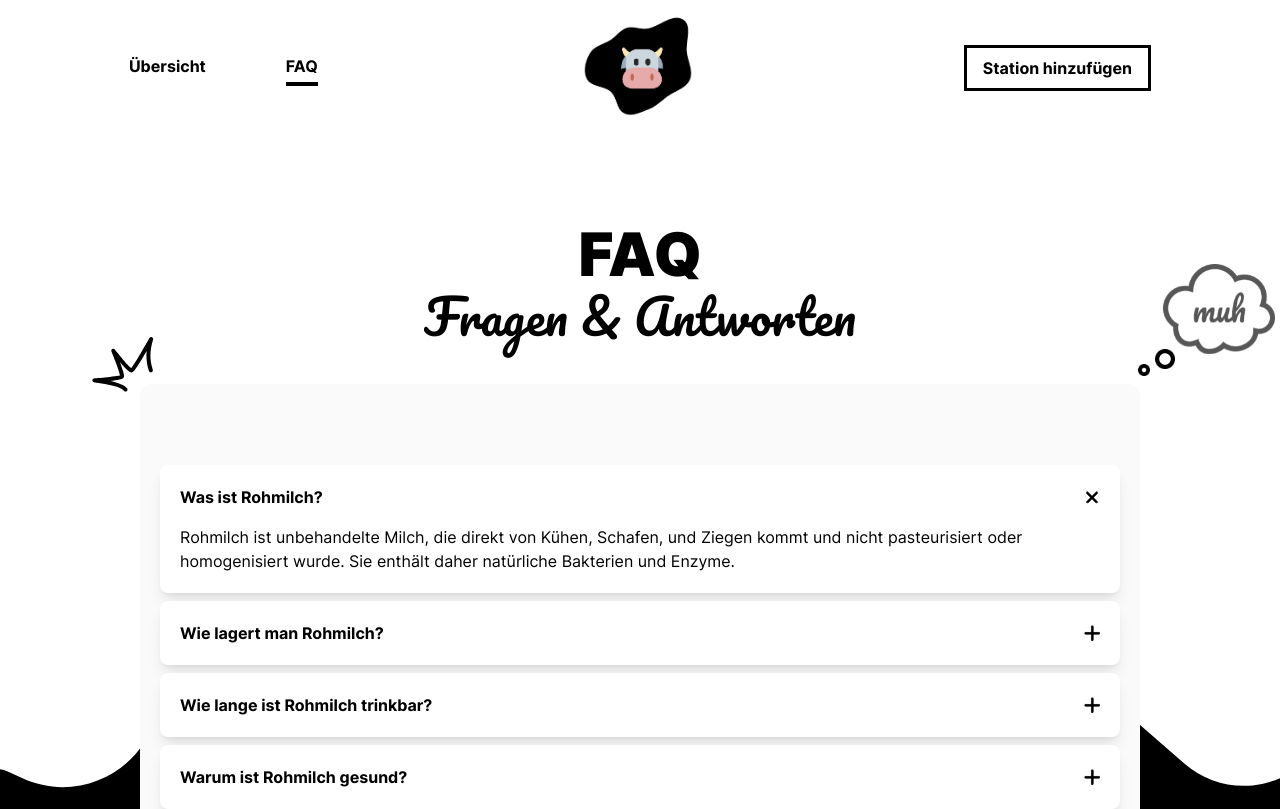
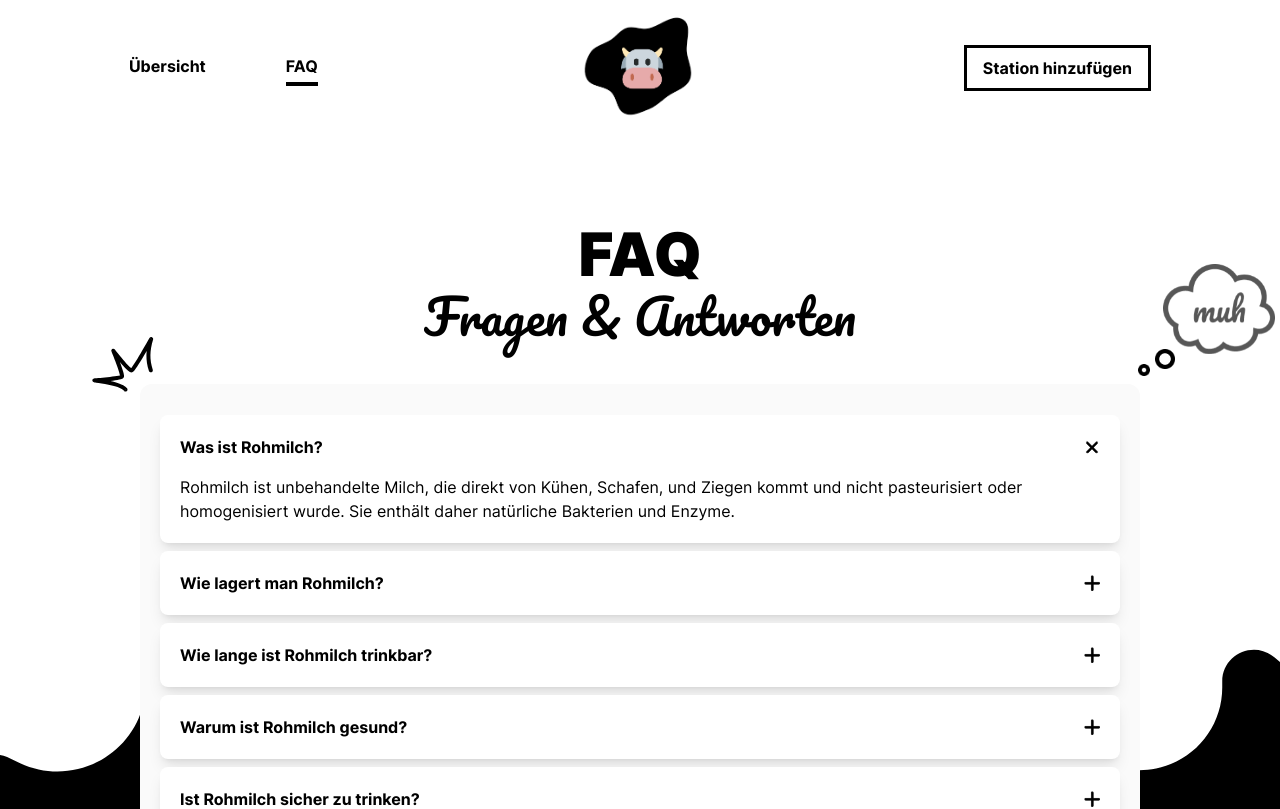
Before and after one commit to meisteraxel/rohmilch-kaufen.de, a React (Vite) app: page /faq in a window 1280 px wide. Shown: the top 809 px of the page. Built offline with nearby package versions, Linux system fonts and the light colour scheme.

Commit message:
reduced height of faq container

```diff
--- a/src/index.css
+++ b/src/index.css
@@ -5,26 +5,31 @@
 @font-face {
   font-family: "Pacifico";
   src: url("./assets/fonts/Pacifico-Regular.ttf");
+  font-display: swap;
 }
 
 @font-face {
   font-family: "Inter";
   src: url("./assets/fonts/Inter-Regular.ttf");
+  font-display: swap;
 }
 
 @font-face {
   font-family: "Inter-Bold";
   src: url("./assets/fonts/Inter-Bold.ttf");
+  font-display: swap;
 }
 
 @font-face {
   font-family: "Inter-ExtraBold";
   src: url("./assets/fonts/Inter-ExtraBold.ttf");
+  font-display: swap;
 }
 
 @font-face {
   font-family: "Inter-Black";
   src: url("./assets/fonts/Inter-Black.ttf");
+  font-display: swap;
 }
 
 .font-pacifico {
--- a/src/pages/faq.jsx
+++ b/src/pages/faq.jsx
@@ -41,7 +41,7 @@ function Faq() {
             alt=""
             className="absolute w-28 -z-10 -right-[135px] -top-[120px] opacity-0 fadeIn-animation-third"
           />
-          <div className="bg-[#fafafa] p-5 rounded-xl h-[650px] flex items-center">
+          <div className="bg-[#fafafa] p-5 rounded-xl h-[550px] flex items-center">
             <Accordion />
           </div>
         </div>
```
